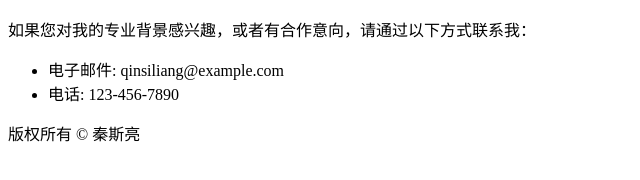
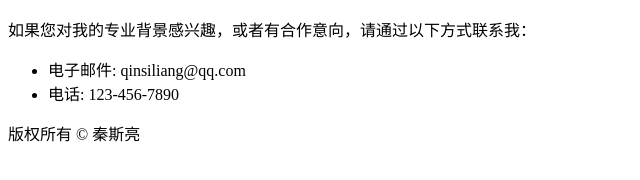
Before and after one commit to Siliang109/qinsiliang.github.io, a plain HTML site: page index.html in a window 1280 px wide. Shown: the part 594-774 px from the top of the page, 0-640 px from the left. Drawn offline with Linux system fonts and the light colour scheme.

Commit message:
index.html

```diff
--- a/index.html
+++ b/index.html
@@ -34,7 +34,7 @@
         <h2>联系方式</h2>
         <p>如果您对我的专业背景感兴趣，或者有合作意向，请通过以下方式联系我：</p>
         <ul>
-            <li>电子邮件: qinsiliang@example.com</li>
+            <li>电子邮件: qinsiliang@qq.com</li>
             <li>电话: 123-456-7890</li>
         </ul>
     </section>
```
